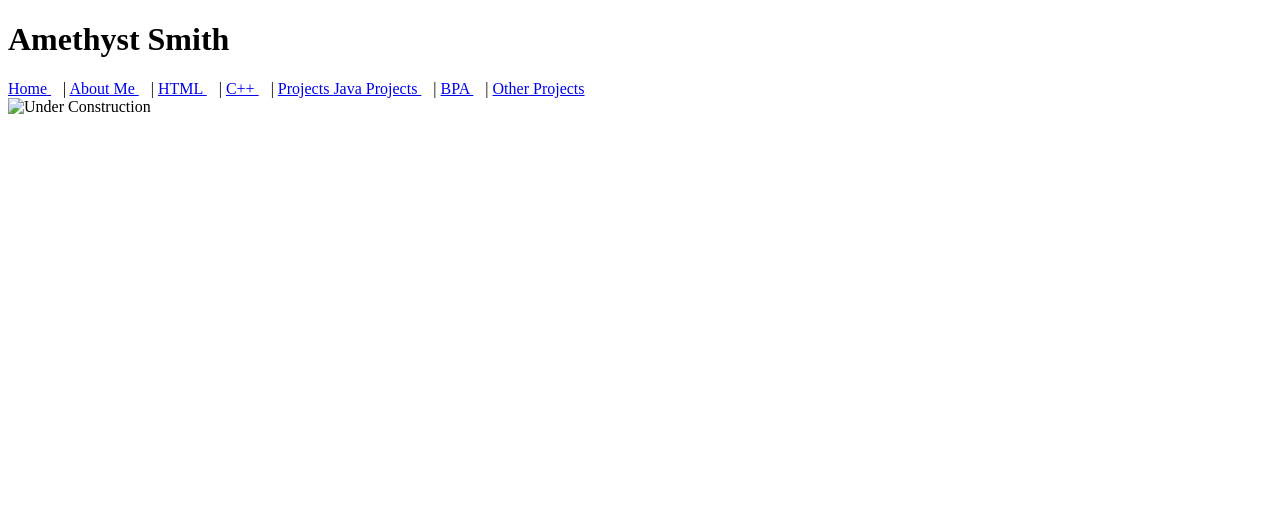
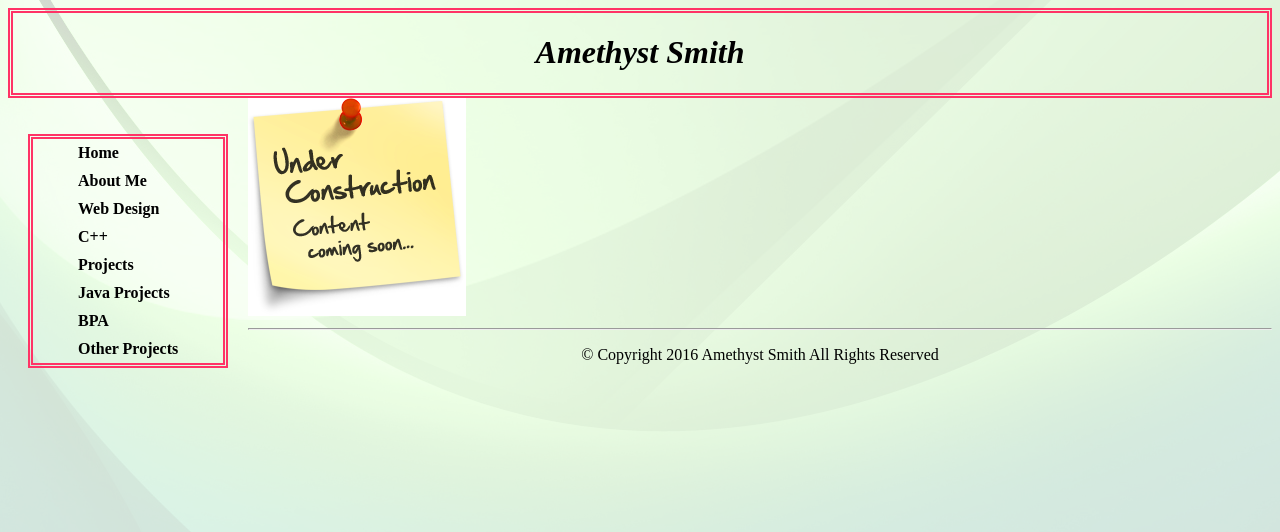
Before and after one commit to Del-Rae/ASmithhomepage, a plain HTML site: page WebContent/other_projects.html in a window 1280 px wide. Drawn offline with Linux system fonts and the light colour scheme.

Commit message:
Added files via upload

```diff
--- a/WebContent/other_projects.html
+++ b/WebContent/other_projects.html
@@ -1,21 +1,24 @@
 <!DOCTYPE html>
 <html>
 <head>
-
 <title>Insert title here</title>
+<link type="text/css" rel="stylesheet" href="indexStyles.css"/>
 </head>
 <body>
 <header><h1>Amethyst Smith</h1></header>
 <nav>
-<a href="index.html">Home </a> &nbsp;&nbsp; |
-<a href="aboutMe.html"> About Me </a> &nbsp;&nbsp; |
-<a href="#"> HTML </a> &nbsp;&nbsp; |
-<a href="#"> C++ </a> &nbsp;&nbsp; |
-<a href="#"> Projects </a>
-<a href ="#"> Java Projects </a> &nbsp;&nbsp; |
-<a href ="#"> BPA </a> &nbsp;&nbsp; |
-<a href="#"> Other Projects </a>
+	<ul>
+<li><a href="index.html">Home </a></li>
+<li><a href="aboutMe.html"> About Me </a></li>
+<li><a href="web_design.html"> Web Design </a></li>
+<li><a href="C++.html"> C++ </a></li>
+<li><a href="projects.html"> Projects </a></li>
+<li><a href ="java_projects.html"> Java Projects </a>
+<li><a href ="BPA.html"> BPA </a></li>
+<li><a href="other_projects.html"> Other Projects </a></li>
+</ul>
 </nav>
-<img src="underconstruction.png" alt="Under Construction" style="width:218px;height:218px;">
+<img src="images/underconstruction.png" alt="Under Construction" style="width:218px;height:218px;">
+<footer><hr><p id="footer">&copy; Copyright 2016 Amethyst Smith All Rights Reserved</p></footer>
 </body>
 </html>
```
Also changed, not shown: WebContent/BPA.html (+12 -9 lines), WebContent/C++.html (+22 -10 lines), WebContent/aboutMe.html (+0 -1 lines), WebContent/discussion_board.html (+11 -10 lines), WebContent/index.html (+0 -1 lines), WebContent/java_projects.html (+12 -9 lines), WebContent/projects.html (+1 -2 lines), WebContent/web_design.html (+12 -9 lines), 4 other files.
